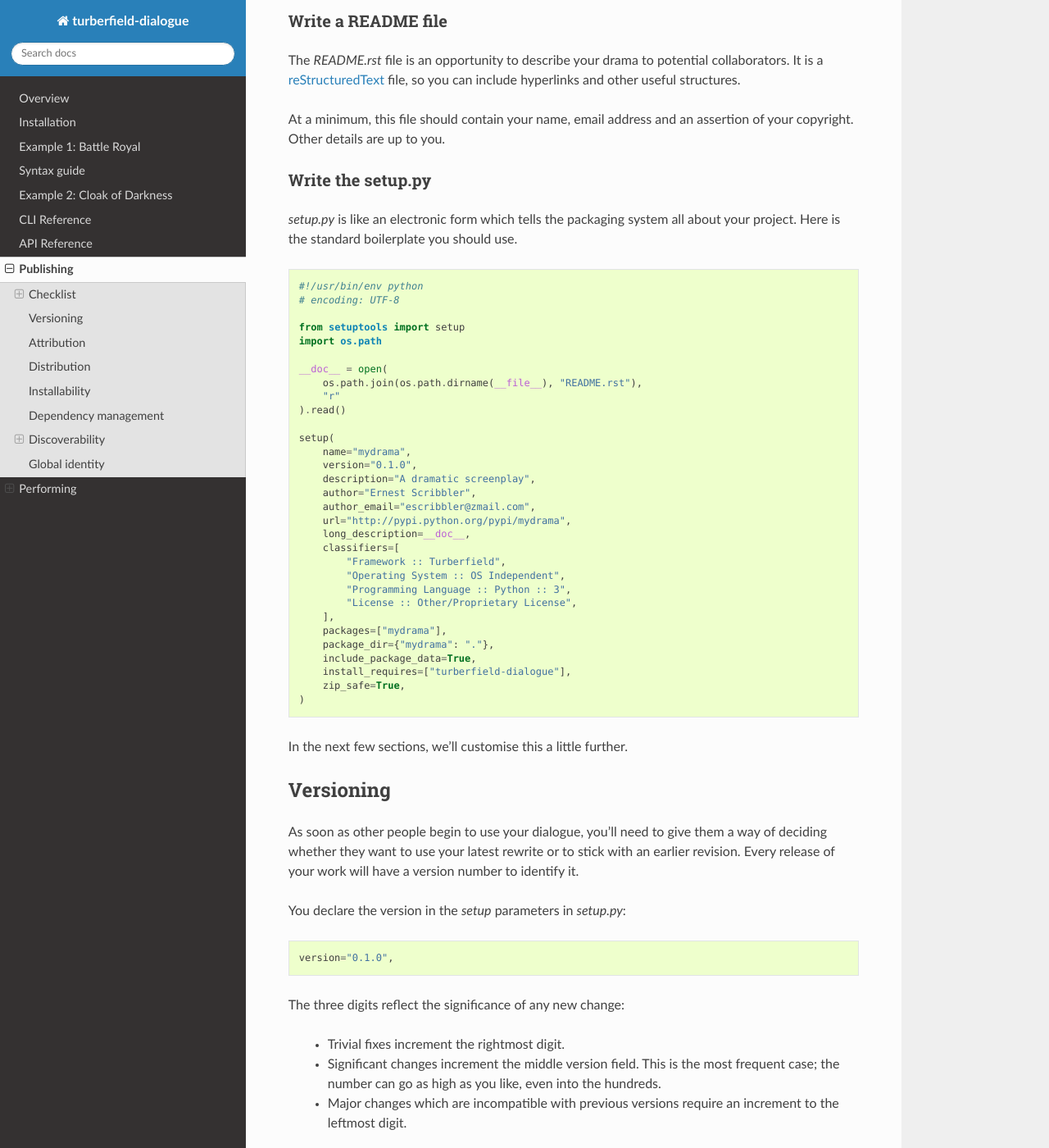
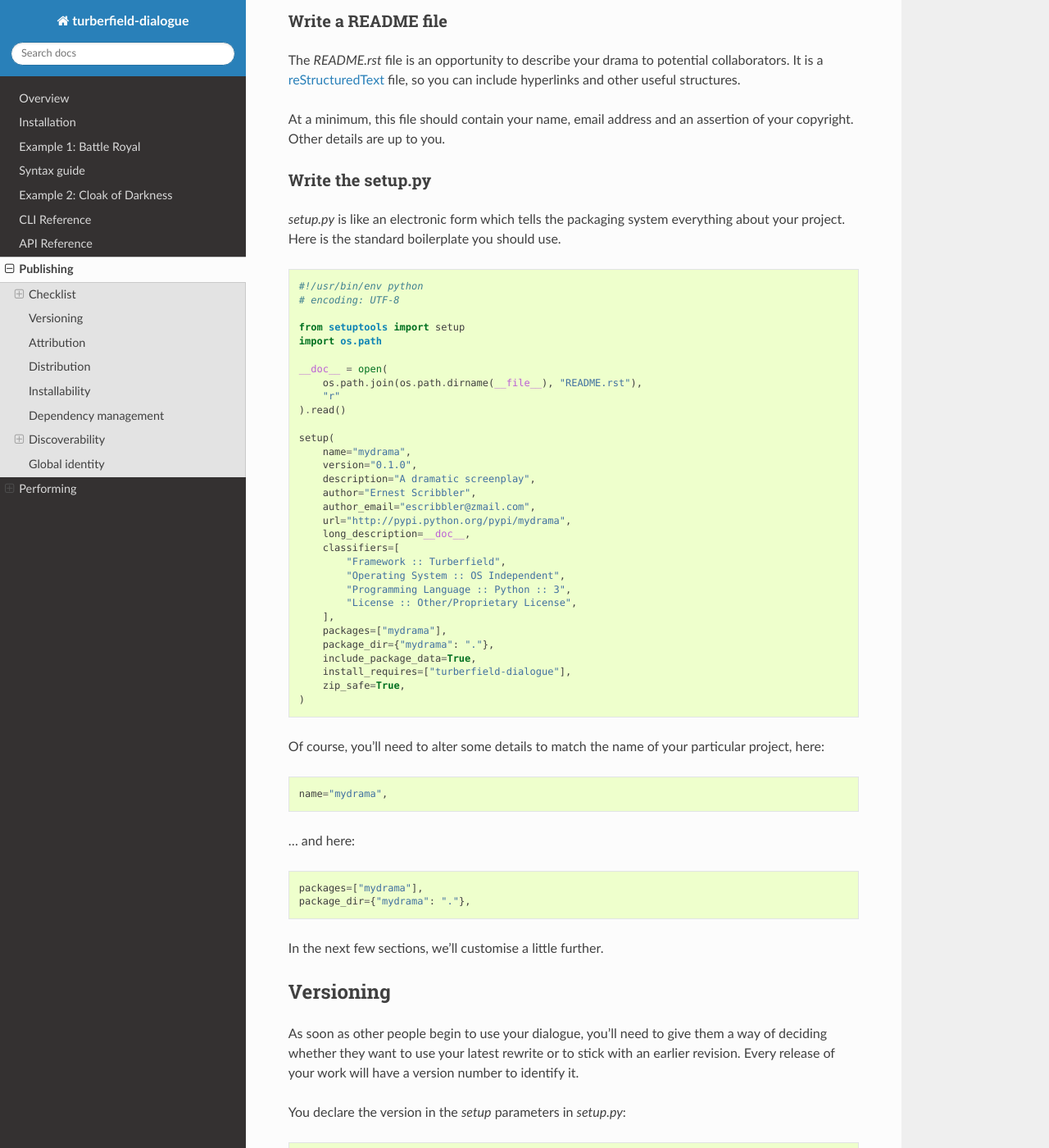
Before and after one commit to tundish/turberfield-dialogue, a Sphinx documentation site: the page built from turberfield/dialogue/doc/packaging.rst, in a window 1280 px wide and 1400 px high, scrolled down 1630 px. Shown: the whole window at 82% size. Built offline with Sphinx 7.4.7 and the Read the Docs theme 2.0.0, drawn with Linux system fonts in a browser that asks for light colours.

Commit message:
Break for telly.

```diff
--- a/turberfield/dialogue/doc/packaging.rst
+++ b/turberfield/dialogue/doc/packaging.rst
@@ -91,8 +91,8 @@ an assertion of your copyright. Other details are up to you.
 Write the setup.py
 ~~~~~~~~~~~~~~~~~~
 
-`setup.py` is like an electronic form which tells the packaging system all
-about your project. Here is the standard boilerplate you should use.
+`setup.py` is like an electronic form which tells the packaging system
+everything about your project. Here is the standard boilerplate you should use.
 
 .. code-block:: python
 
@@ -128,7 +128,17 @@ about your project. Here is the standard boilerplate you should use.
         zip_safe=True,
     )
 
-In the next few sections, we'll customise this a little further.
+Of course, you'll need to alter some details to match the name of your
+particular project, here::
+
+        name="mydrama",
+
+... and here::
+
+        packages=["mydrama"],
+        package_dir={"mydrama": "."},
+
+In the next few sections, we'll customise a little further.
 
 Versioning
 ==========
```
